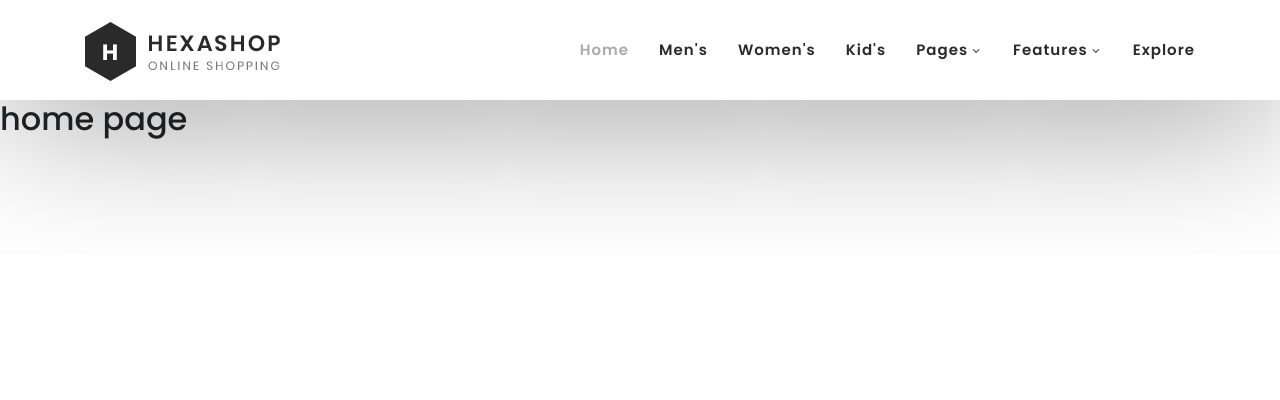
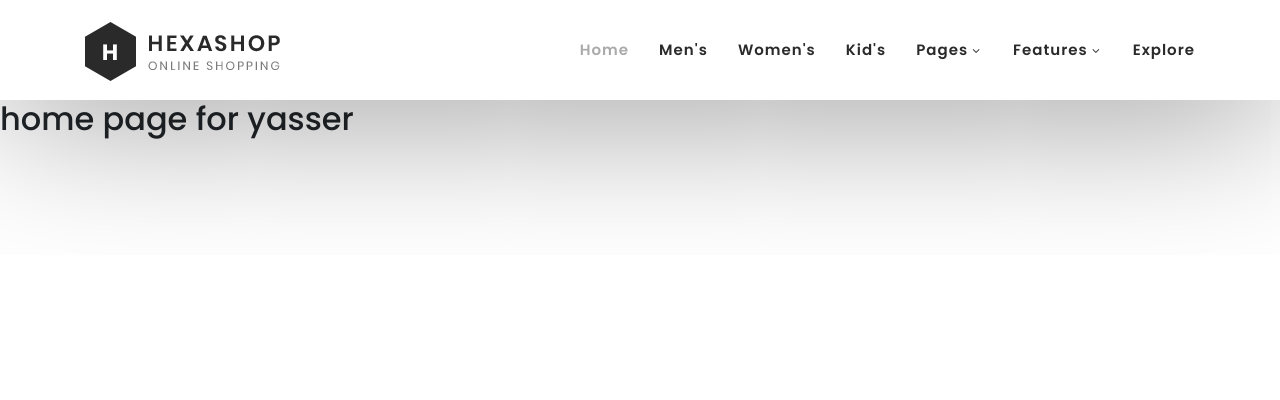
Before and after one commit to yasser-sab/eCom-1-, a Django app: page / in a window 1280 px wide. Shown: the top 400 px of the page. Run offline with Django 4.2, Linux system fonts and the light colour scheme; some libraries are stand-ins or nearby versions.

Commit message:
change 1

```diff
--- a/ecommerce/templates/index.html
+++ b/ecommerce/templates/index.html
@@ -2,5 +2,5 @@
 {% block title %} Home {% endblock %}
 
 {% block content %}
-    <h2>home page</h2>
+    <h2>home page for yasser</h2>
 {% endblock %}
```
